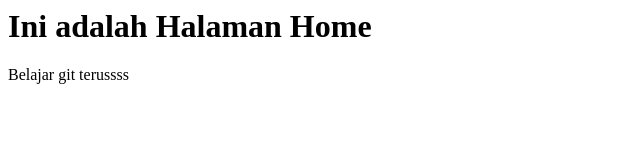
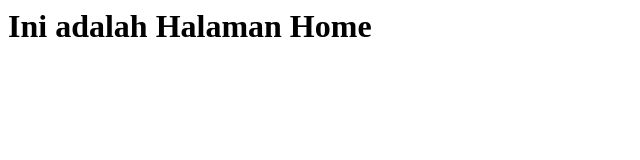
Before and after one commit to agneswagey/learning-git, a plain HTML site: page index.html in a window 1280 px wide. Shown: the whole page, without its empty margins (0-640 px from the left). Drawn offline with Linux system fonts and the light colour scheme.

Commit message:
Perubahan index.html

```diff
--- a/index.html
+++ b/index.html
@@ -5,6 +5,5 @@
 </head>
 <body>
 	<h1>Ini adalah Halaman Home</h1>
-	<p>Belajar git terussss</p>
 </body>
 </html>
```
